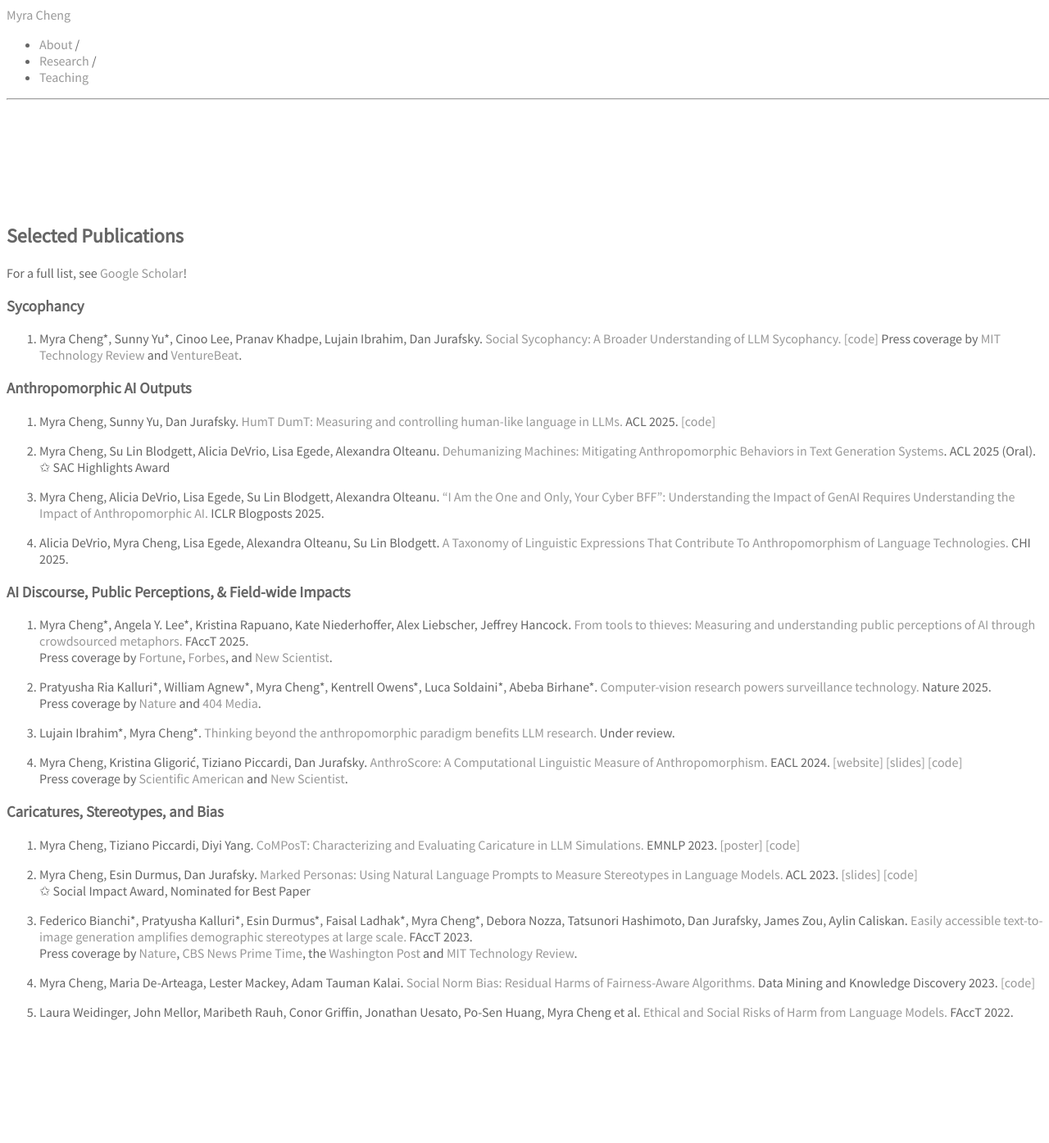
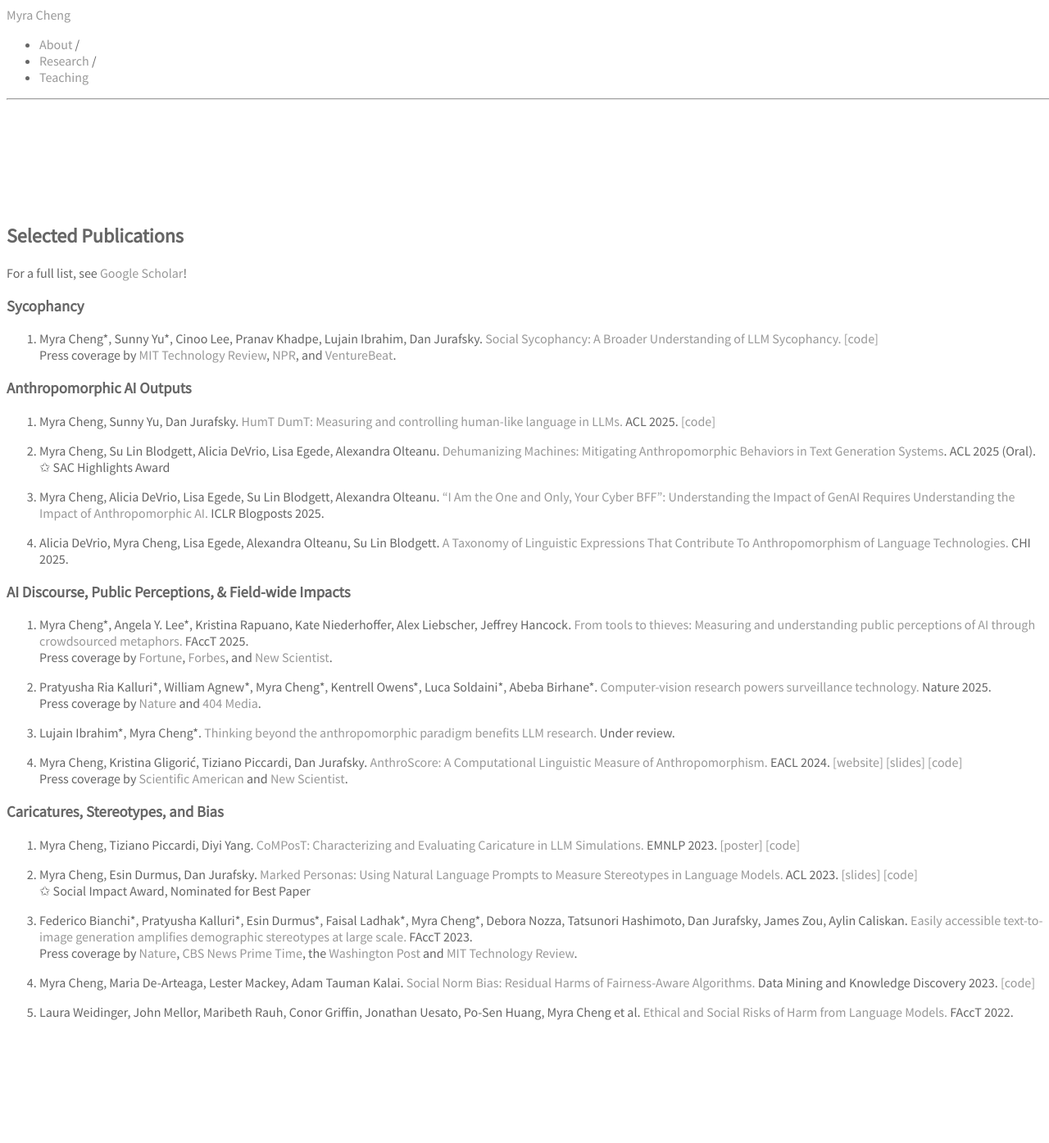
Before and after one commit to myracheng/myracheng.github.io, a Jekyll site: the page built from research.md, in a window 1280 px wide. Shown: the whole page at 82% size. Built offline with Jekyll 4.4.1, drawn with Linux system fonts in a browser that asks for light colours; some web fonts are replaced; our own code applies the rules of GitHub Pages for plain Markdown files.

Commit message:
Update research.md

```diff
--- a/research.md
+++ b/research.md
@@ -4,7 +4,7 @@
 
 ### Sycophancy
 1. Myra Cheng\*, Sunny Yu\*, Cinoo Lee, Pranav Khadpe, Lujain Ibrahim, Dan Jurafsky. [Social Sycophancy: A Broader Understanding of LLM Sycophancy.](https://arxiv.org/pdf/2505.13995) <span class="subline">[[code]](https://github.com/myracheng/elephant)</span>
-<span class="subline">Press coverage by [MIT Technology Review](https://www.technologyreview.com/2025/05/30/1117551/this-benchmark-used-reddits-aita-to-test-how-much-ai-models-suck-up-to-us/) and [VentureBeat](https://venturebeat.com/ai/after-gpt-4o-backlash-researchers-benchmark-models-on-moral-endorsement-find-sycophancy-persists-across-the-board/).</span>
+<span class="subline">Press coverage by [MIT Technology Review](https://www.technologyreview.com/2025/05/30/1117551/this-benchmark-used-reddits-aita-to-test-how-much-ai-models-suck-up-to-us/), [NPR](https://www.npr.org/2025/08/05/nx-s1-5490447/ai-chatgpt-couples-therapy-advice), and [VentureBeat](https://venturebeat.com/ai/after-gpt-4o-backlash-researchers-benchmark-models-on-moral-endorsement-find-sycophancy-persists-across-the-board/).</span>
 
 ### Anthropomorphic AI Outputs
 2. Myra Cheng, Sunny Yu, Dan Jurafsky. [HumT DumT: Measuring and controlling human-like language in LLMs.](https://www.arxiv.org/pdf/2502.13259) ACL 2025. <span class="subline">[[code]](https://github.com/myracheng/humtdumt)</span>
```
